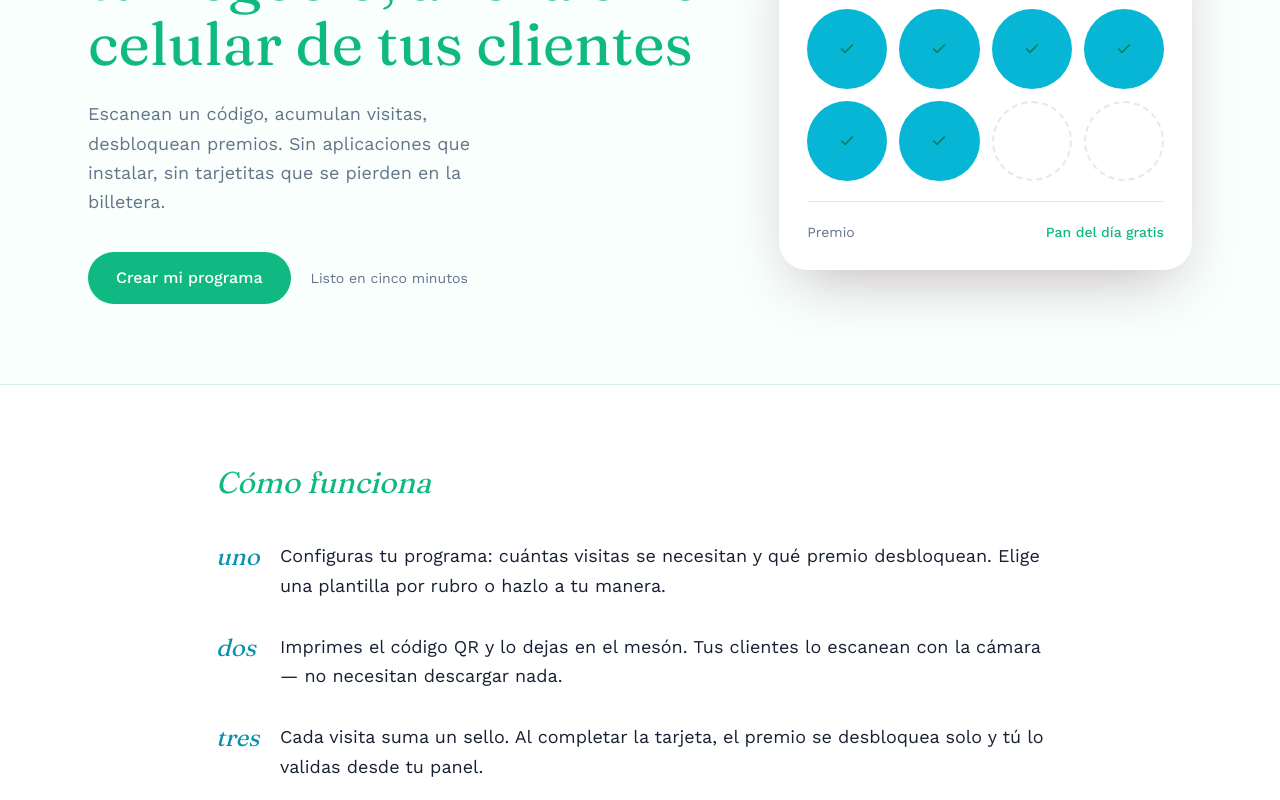
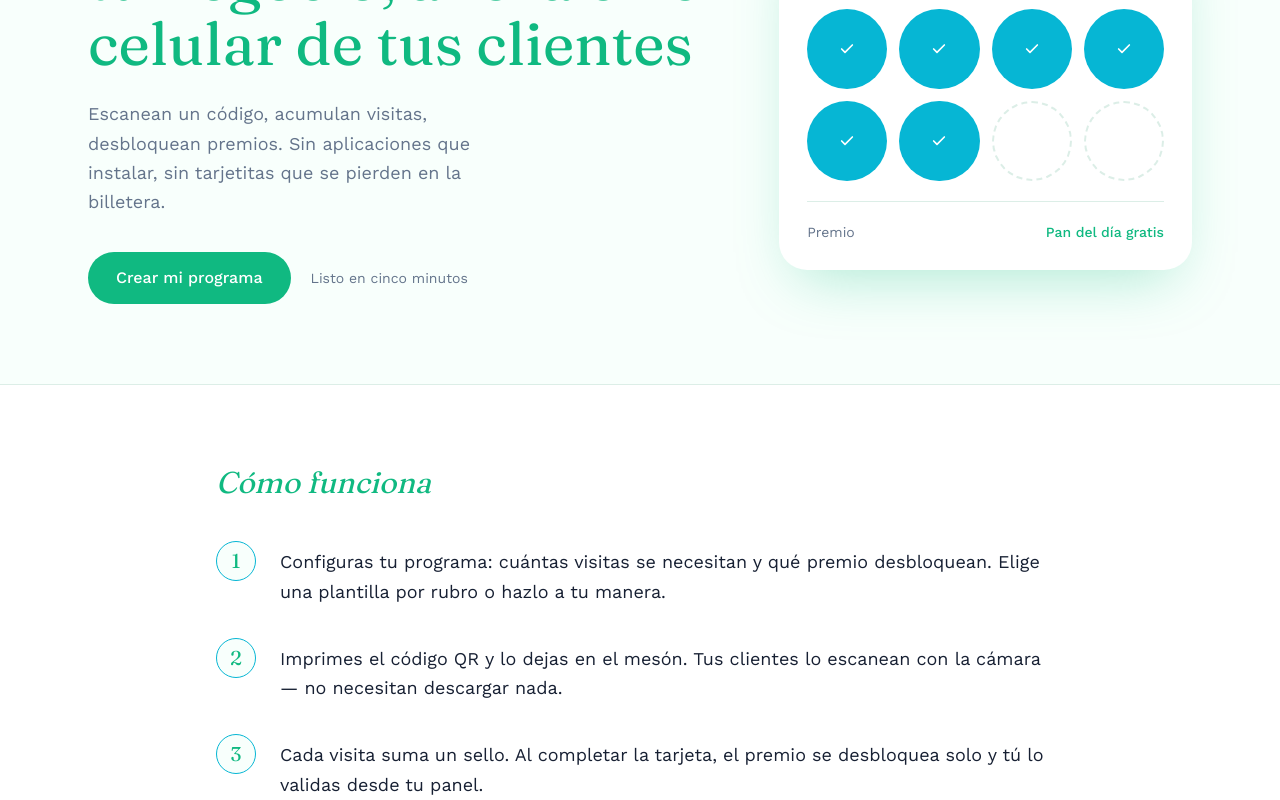
Before and after one commit to augusto-rodriguez/loyalty-app, a Next.js app: page / in a window 1280 px wide. Shown: the part 280-1080 px from the top of the page. Built offline with nearby package versions, Linux system fonts and the light colour scheme.

Commit message:
Modificaciones en pagina principal

```diff
--- a/src/app/page.tsx
+++ b/src/app/page.tsx
@@ -6,21 +6,21 @@ export default function Home() {
     <div className="min-h-screen" style={{ background: "var(--cream)" }}>
       {/* Nav */}
       <nav className="border-b" style={{ borderColor: "var(--line)" }}>
-        <div className="max-w-6xl mx-auto px-6 py-5 flex justify-between items-center">
-          <span className="font-display text-2xl italic" style={{ color: "var(--wine)" }}>
+        <div className="max-w-6xl mx-auto px-4 sm:px-6 py-4 sm:py-5 flex justify-between items-center gap-2">
+          <span className="font-display text-xl sm:text-2xl italic shrink-0" style={{ color: "var(--wine)" }}>
             EcoFideliza
           </span>
-          <div className="flex items-center gap-6">
+          <div className="flex items-center gap-2 sm:gap-6">
             <Link
               href="/login"
-              className="text-sm font-medium"
+              className="text-xs sm:text-sm font-medium whitespace-nowrap px-2 sm:px-0"
               style={{ color: "var(--ink-muted)" }}
             >
               Iniciar sesión
             </Link>
             <Link
               href="/register"
-              className="px-5 py-2.5 text-sm font-medium rounded-full text-white"
+              className="px-3 sm:px-5 py-2 sm:py-2.5 text-xs sm:text-sm font-medium rounded-full text-white whitespace-nowrap"
               style={{ background: "var(--wine)" }}
             >
               Registrar mi negocio
@@ -57,7 +57,7 @@ export default function Home() {
         <div className="md:col-span-2">
           <div
             className="rounded-[28px] p-7 shadow-xl"
-            style={{ background: "var(--paper)", boxShadow: "0 24px 60px -20px rgba(84,31,50,0.35)" }}
+            style={{ background: "var(--paper)", boxShadow: "0 24px 60px -20px rgba(16,185,129,0.35)" }}
           >
             <p className="font-display italic text-lg" style={{ color: "var(--wine)" }}>
               Panadería Trigo Dorado
@@ -76,7 +76,7 @@ export default function Home() {
                       : { border: "2px dashed var(--line)" }
                   }
                 >
-                  {i < 6 && <Check size={16} color="var(--wine-dark)" strokeWidth={2.5} />}
+                  {i < 6 && <Check size={16} color="white" strokeWidth={2.5} />}
                 </div>
               ))}
             </div>
@@ -88,7 +88,7 @@ export default function Home() {
         </div>
       </section>
 
-      {/* How it works — inline list, not boxed icon grid */}
+      {/* How it works — numbered list */}
       <section className="border-t" style={{ borderColor: "var(--line)", background: "var(--paper)" }}>
         <div className="max-w-4xl mx-auto px-6 py-20">
           <h2 className="font-display text-3xl italic mb-10" style={{ color: "var(--wine)" }}>
@@ -96,28 +96,37 @@ export default function Home() {
           </h2>
           <div className="space-y-8">
             <div className="flex gap-6 items-start">
-              <span className="font-display text-2xl italic shrink-0 w-10" style={{ color: "var(--sand-dark)" }}>
-                uno
+              <span
+                className="font-display text-xl shrink-0 w-10 h-10 rounded-full flex items-center justify-center"
+                style={{ background: "var(--cream)", color: "var(--wine)", border: "1.5px solid var(--sand)" }}
+              >
+                1
               </span>
-              <p className="text-lg leading-relaxed" style={{ color: "var(--ink)" }}>
+              <p className="text-lg leading-relaxed pt-1.5" style={{ color: "var(--ink)" }}>
                 Configuras tu programa: cuántas visitas se necesitan y qué premio
                 desbloquean. Elige una plantilla por rubro o hazlo a tu manera.
               </p>
             </div>
             <div className="flex gap-6 items-start">
-              <span className="font-display text-2xl italic shrink-0 w-10" style={{ color: "var(--sand-dark)" }}>
-                dos
+              <span
+                className="font-display text-xl shrink-0 w-10 h-10 rounded-full flex items-center justify-center"
+                style={{ background: "var(--cream)", color: "var(--wine)", border: "1.5px solid var(--sand)" }}
+              >
+                2
               </span>
-              <p className="text-lg leading-relaxed" style={{ color: "var(--ink)" }}>
+              <p className="text-lg leading-relaxed pt-1.5" style={{ color: "var(--ink)" }}>
                 Imprimes el código QR y lo dejas en el mesón. Tus clientes lo
                 escanean con la cámara — no necesitan descargar nada.
               </p>
             </div>
             <div className="flex gap-6 items-start">
-              <span className="font-display text-2xl italic shrink-0 w-10" style={{ color: "var(--sand-dark)" }}>
-                tres
+              <span
+                className="font-display text-xl shrink-0 w-10 h-10 rounded-full flex items-center justify-center"
+                style={{ background: "var(--cream)", color: "var(--wine)", border: "1.5px solid var(--sand)" }}
+              >
+                3
               </span>
-              <p className="text-lg leading-relaxed" style={{ color: "var(--ink)" }}>
+              <p className="text-lg leading-relaxed pt-1.5" style={{ color: "var(--ink)" }}>
                 Cada visita suma un sello. Al completar la tarjeta, el premio se
                 desbloquea solo y tú lo validas desde tu panel.
               </p>
```
